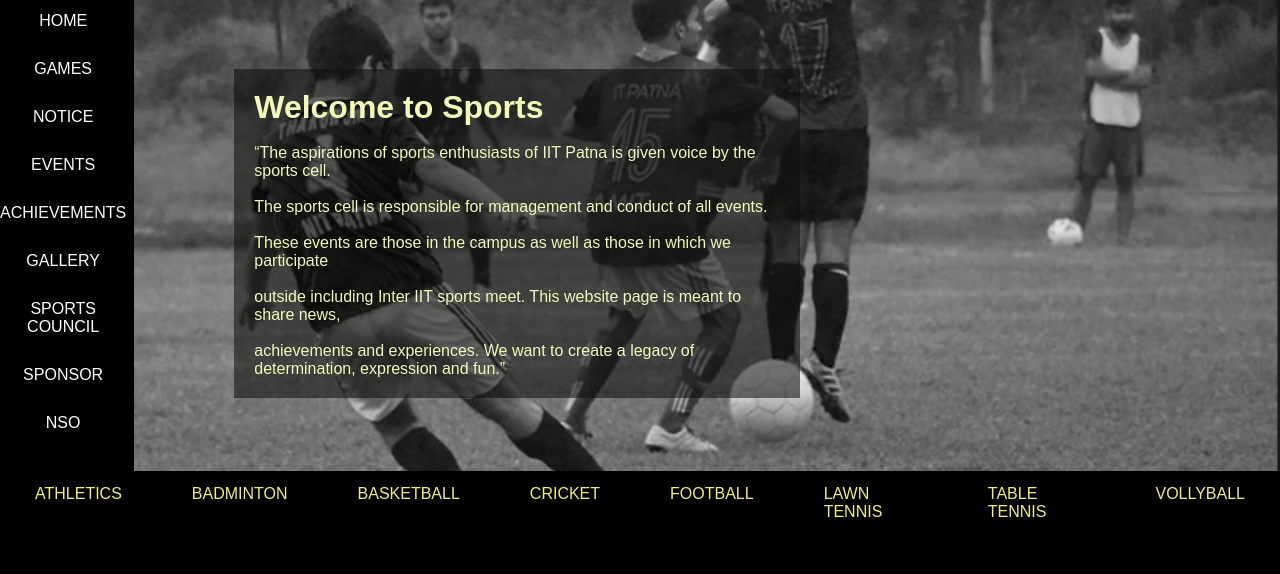
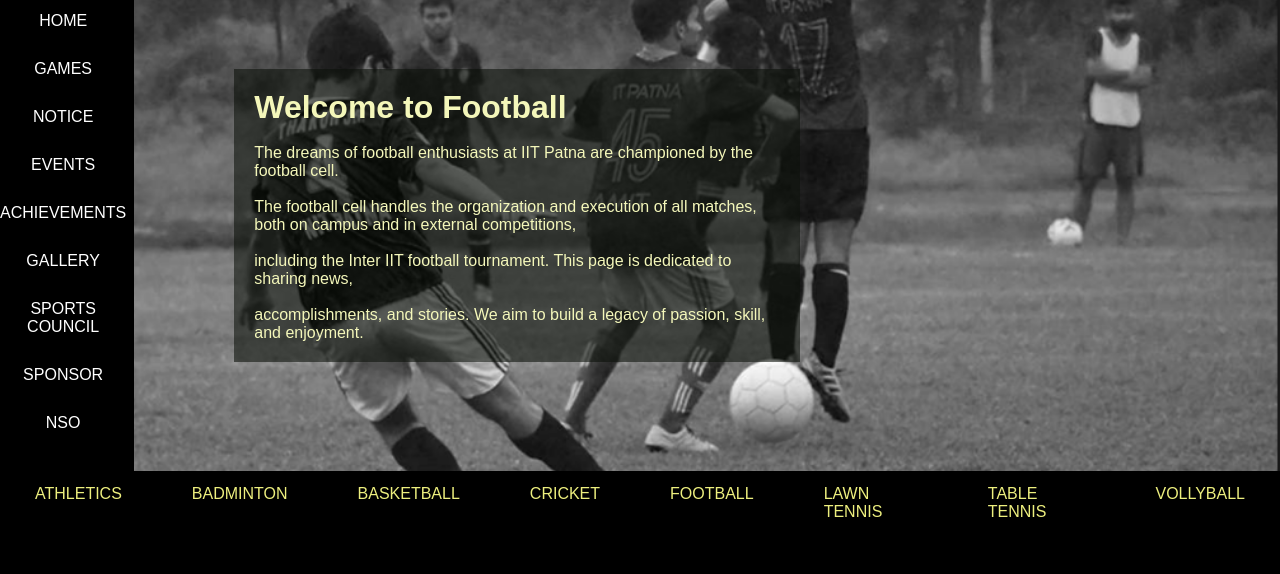
Before and after one commit to shashwatvegeta/IIT-Patna-Sports-Website, a plain HTML site: page football.html in a window 1280 px wide. Shown: the part 147-721 px from the top of the page. Drawn offline with Linux system fonts and the light colour scheme.

Commit message:
Update football.html

```diff
--- a/football.html
+++ b/football.html
@@ -43,13 +43,12 @@
 
 
         <div class="content">
-            <h1>Welcome to Sports</h1>
-            <br>“The aspirations of sports enthusiasts of IIT Patna is given voice by the sports cell.<br></br>
-                 The sports cell is responsible for management and conduct of all events. <br></br>
-                 These events are those in the campus as well as those in which we participate<br></br>
-                  outside including Inter IIT sports meet. This website page is meant to share news, <br></br>
-                  achievements and experiences. We want to create a legacy of determination,
-                  expression and fun.”</p>
+            <h1>Welcome to Football</h1><br>
+            <p>The dreams of football enthusiasts at IIT Patna are championed by the football cell.<br></br>
+                The football cell handles the organization and execution of all matches, both on campus and in external competitions,<br></br>
+                including the Inter IIT football tournament. This page is dedicated to sharing news,<br></br>
+                accomplishments, and stories. We aim to build a legacy of passion, skill, and enjoyment.</p>
+
         </div>
 
 
```
